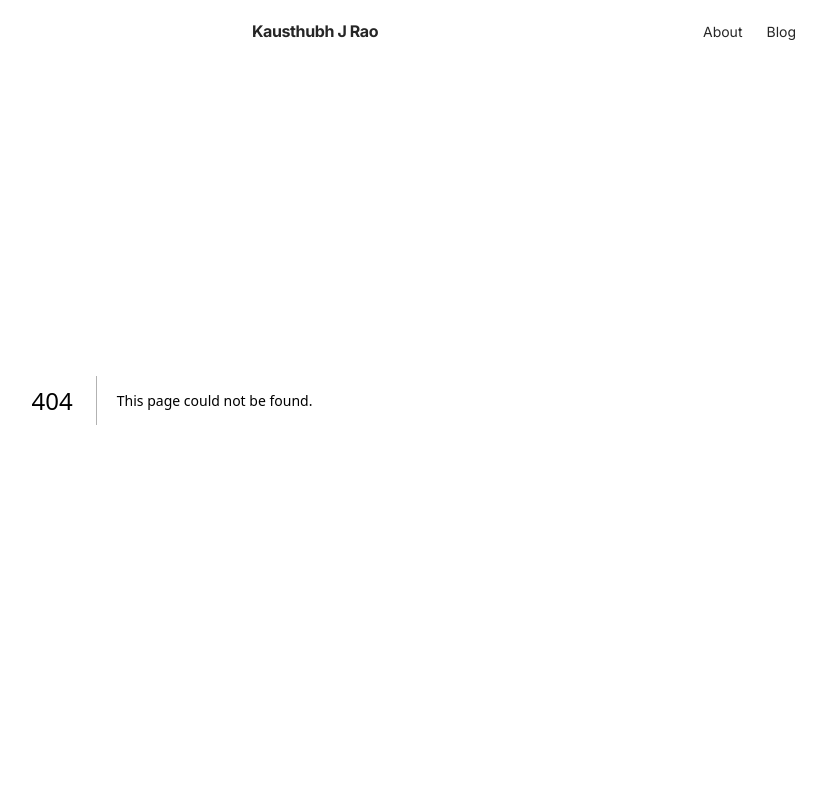
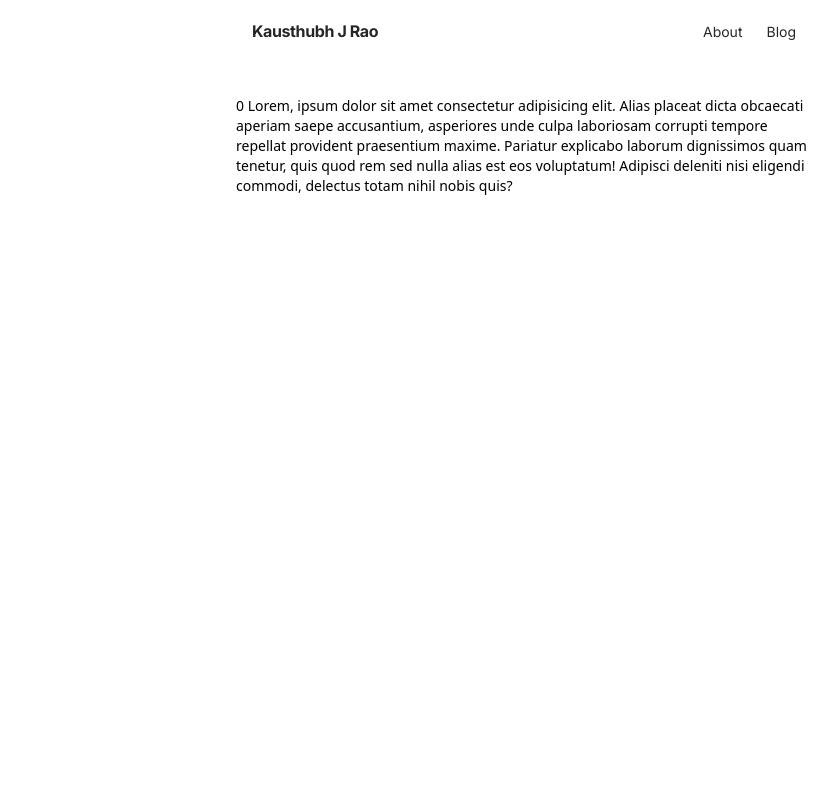
Before and after one commit to Exgene/portfolio, a Next.js app: page /projects/0 in a window 1280 px wide. Before the commit this address had no page. Shown: the top 800 px of the page, without its empty margins (116-953 px from the left). Built offline with nearby package versions, Linux system fonts and the light colour scheme.

Commit message:
feat: dynamic page for project/[id]

```diff
--- /dev/null
+++ b/src/app/projects/[id]/page.tsx
@@ -0,0 +1,8 @@
+const ProjectPage = async ({ params }: { params: Promise<{ id: number }> }) => {
+  const {id} = await params
+  return (
+    <section className="text-sm h-screen mt-24">{id} Lorem, ipsum dolor sit amet consectetur adipisicing elit. Alias placeat dicta obcaecati aperiam saepe accusantium, asperiores unde culpa laboriosam corrupti tempore repellat provident praesentium maxime. Pariatur explicabo laborum dignissimos quam tenetur, quis quod rem sed nulla alias est eos voluptatum! Adipisci deleniti nisi eligendi commodi, delectus totam nihil nobis quis?</section>
+  )
+}
+
+export default ProjectPage
```
